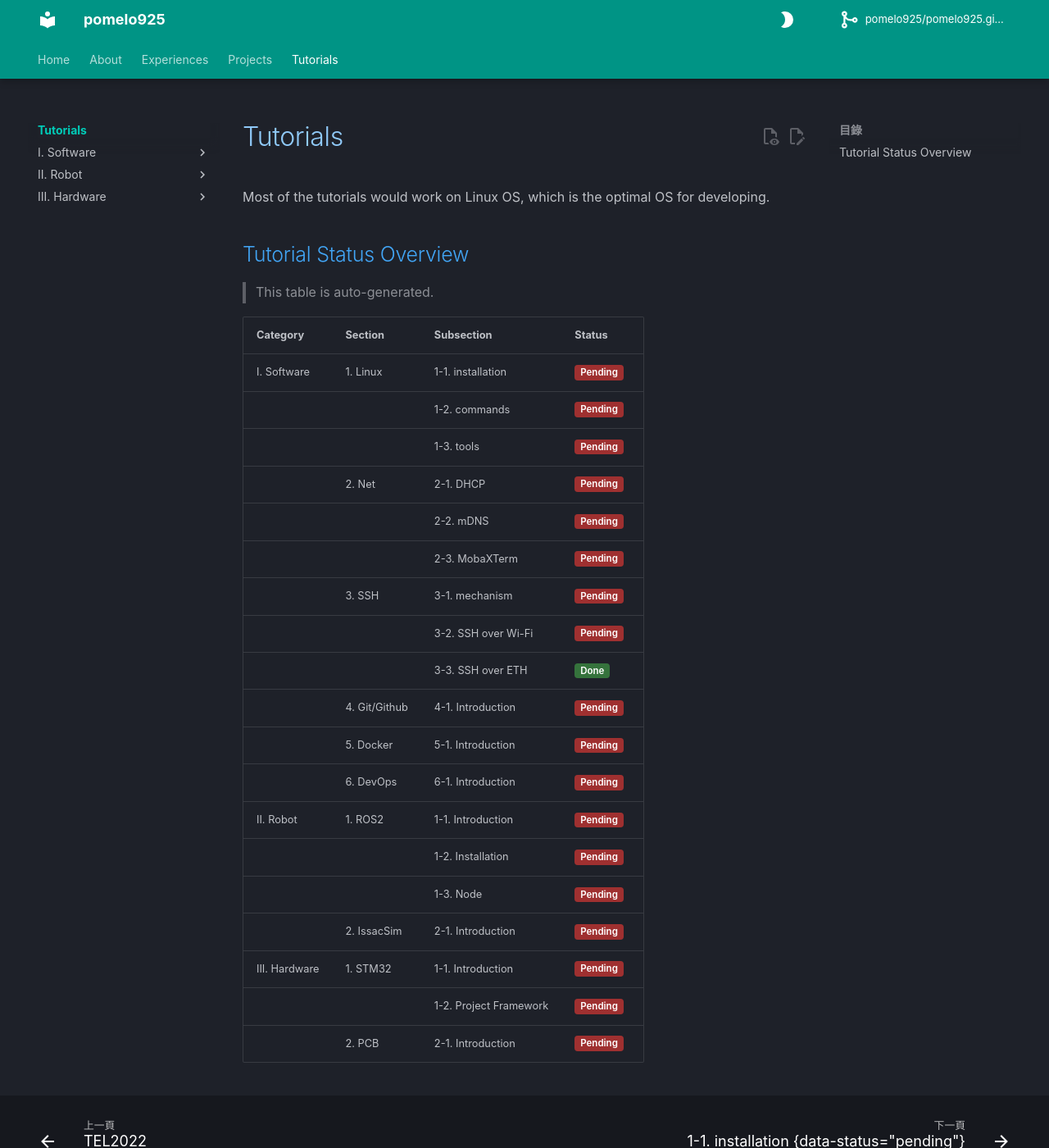
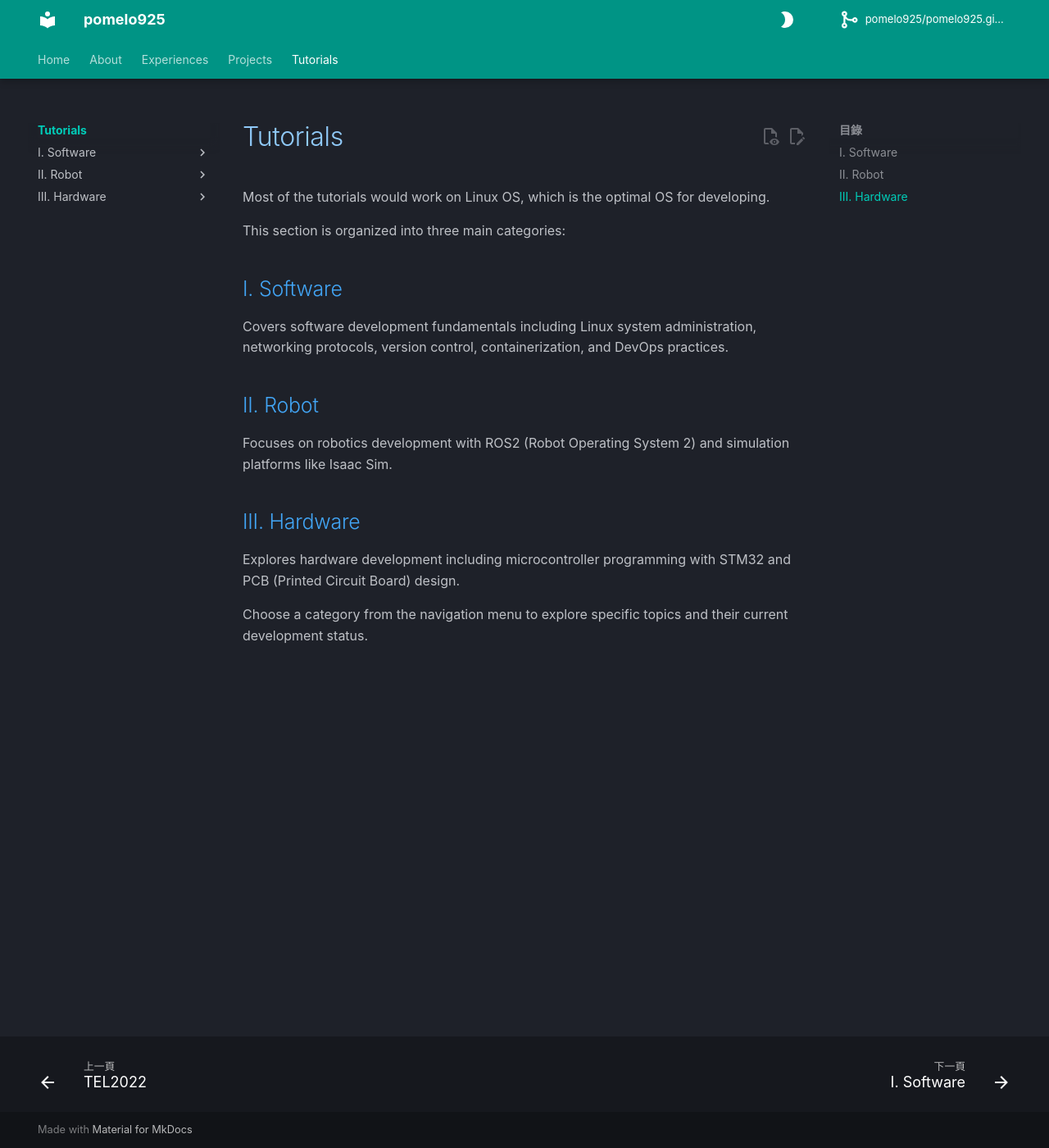
Before and after one commit to pomelo925/pomelo925.github.io, an MkDocs documentation site: the page built from docs/tutorials/index.md, in a window 1280 px wide and 1400 px high. Shown: the whole window at 82% size. Built offline with MkDocs 1.6.1 and Material for MkDocs 9.7.7, drawn with Linux system fonts in a browser that asks for light colours; some web fonts are replaced; comment, search, counter and statistics services are not loaded.

Commit message:
perf: auto generated table for each section

```diff
--- a/docs/tutorials/index.md
+++ b/docs/tutorials/index.md
@@ -2,28 +2,15 @@
 
 Most of the tutorials would work on Linux OS, which is the optimal OS for developing.
 
-## Tutorial Status Overview
+This section is organized into three main categories:
 
-> This table is auto-generated.
+## I. Software
+Covers software development fundamentals including Linux system administration, networking protocols, version control, containerization, and DevOps practices.
 
-| Category | Section | Subsection | Status |
-|----------|---------|----------|--------|
-| I. Software | 1. Linux | 1-1. installation | <span class="status-pending">Pending</span> |
-|  |  | 1-2. commands | <span class="status-pending">Pending</span> |
-|  |  | 1-3. tools | <span class="status-pending">Pending</span> |
-|  | 2. Net | 2-1. DHCP | <span class="status-pending">Pending</span> |
-|  |  | 2-2. mDNS | <span class="status-pending">Pending</span> |
-|  |  | 2-3. MobaXTerm | <span class="status-pending">Pending</span> |
-|  | 3. SSH | 3-1. mechanism | <span class="status-pending">Pending</span> |
-|  |  | 3-2. SSH over Wi-Fi | <span class="status-pending">Pending</span> |
-|  |  | 3-3. SSH over ETH | <span class="status-complete">Done</span> |
-|  | 4. Git/Github | 4-1. Introduction | <span class="status-pending">Pending</span> |
-|  | 5. Docker | 5-1. Introduction | <span class="status-pending">Pending</span> |
-|  | 6. DevOps | 6-1. Introduction | <span class="status-pending">Pending</span> |
-| II. Robot | 1. ROS2 | 1-1. Introduction | <span class="status-pending">Pending</span> |
-|  |  | 1-2. Installation | <span class="status-pending">Pending</span> |
-|  |  | 1-3. Node | <span class="status-pending">Pending</span> |
-|  | 2. IssacSim | 2-1. Introduction | <span class="status-pending">Pending</span> |
-| III. Hardware | 1. STM32 | 1-1. Introduction | <span class="status-pending">Pending</span> |
-|  |  | 1-2. Project Framework | <span class="status-pending">Pending</span> |
-|  | 2. PCB | 2-1. Introduction | <span class="status-pending">Pending</span> |
+## II. Robot
+Focuses on robotics development with ROS2 (Robot Operating System 2) and simulation platforms like Isaac Sim.
+
+## III. Hardware
+Explores hardware development including microcontroller programming with STM32 and PCB (Printed Circuit Board) design.
+
+Choose a category from the navigation menu to explore specific topics and their current development status.
--- a/mkdocs.yml
+++ b/mkdocs.yml
@@ -76,6 +76,7 @@
   - Tutorials:
     - tutorials/index.md
     - I. Software:
+      - tutorials/I.Software/index.md
       - 1. Linux:
         - tutorials/I.Software/1.Linux/1-1.installation.md
         - tutorials/I.Software/1.Linux/1-2.commands.md
@@ -94,8 +95,8 @@
         - tutorials/I.Software/5.Docker/5-1.intro.md
       - 6. DevOps:
         - tutorials/I.Software/6.DevOps/6-1.intro.md
-      - tutorials/I.Software/index.md
     - II. Robot:
+      - tutorials/II.Robot/index.md
       - 1. ROS2:
         - tutorials/II.Robot/1.ROS2/1-1.intro.md
         - tutorials/II.Robot/1.ROS2/1-2.installation.md
@@ -103,6 +104,7 @@
       - 2. IssacSim:
         - tutorials/II.Robot/2.IssacSim/2-1.intro.md
     - III. Hardware:
+      - tutorials/III.Hardware/index.md
       - 1. STM32:
         - tutorials/III.Hardware/1.STM32/1-1.intro.md
         - tutorials/III.Hardware/1.STM32/1-2.projectFramework.md
```
Also changed, not shown: docs/index.md (+4 -4 lines), docs/tutorials/I.Software/index.md (+20 -0 lines), docs/tutorials/II.Robot/index.md (added, +12 -0 lines), docs/tutorials/III.Hardware/index.md (added, +11 -0 lines), 1 other file.
